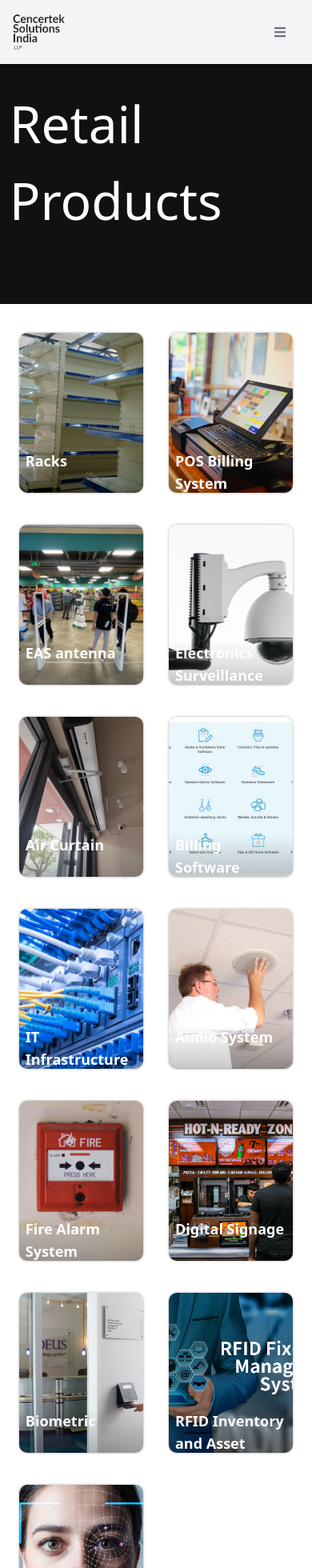
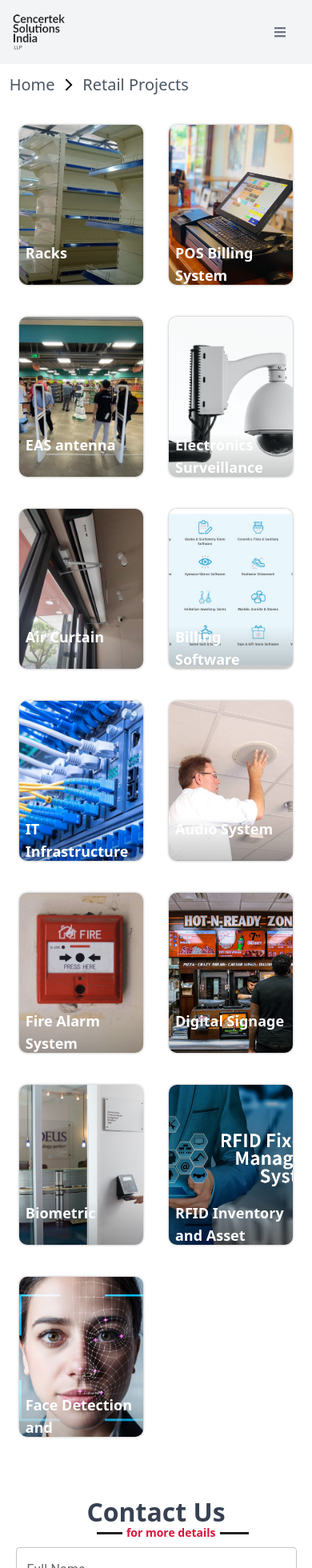
Before and after one commit to iam-vishal-ydv/Sensor-TS, a React (Vite) app: page /Sensor-TS/retail-projects in a window 390 px wide. Shown: the top 1960 px of the page at 80% size. Built offline with nearby package versions, Linux system fonts and the light colour scheme.

Commit message:
changes done

```diff
--- a/src/App.jsx
+++ b/src/App.jsx
@@ -19,7 +19,7 @@ function App() {
         <Route path="/Sensor-TS/contact" element={<ContactUs />} />
         <Route path="/Sensor-TS/retail-projects" element={<RetailProjects />} />
         <Route path="/Sensor-TS/retail-projects/singleproject/:id" element={<SingleProject />} />
-        <Route path="/Sensor-TS/retail-projects/singleproject/singleproduct/:id" element={<SingleProduct />} />
+        <Route path="/Sensor-TS/retail-projects/singleproduct/:id" element={<SingleProduct />} />
       </Routes>
       <Footer />
     </>
--- a/src/Components/Retail Projects/RetailProjects.jsx
+++ b/src/Components/Retail Projects/RetailProjects.jsx
@@ -38,12 +38,14 @@ export default function SingleProject() {
     ]
     return (
         <>
-            {/* <div className=' pt-3 path'><Link className='text-xl text-gray-600' to='/Sensor-TS/'>Home</Link>&nbsp;&nbsp; <ArrowForwardIosIcon sx={{ fontSize: '18px' }} />&nbsp;&nbsp;<Link className='text-xl text-gray-600' to='/Sensor-TS/retail-projects'>Retail Projects</Link> &nbsp;&nbsp; <ArrowForwardIosIcon sx={{ fontSize: '18px' }} />&nbsp;&nbsp;<span className='text-xl text-gray-700'>{id}</span></div> */}
-            <Grid container className='top-header'>
-                <div className='rheading'>Retail Products</div>
+            <div className=' pt-3 path'><Link className='text-xl text-gray-600' to='/Sensor-TS/'>Home</Link>&nbsp;&nbsp; <ArrowForwardIosIcon sx={{ fontSize: '18px' }} />&nbsp;&nbsp;<Link className='text-xl text-gray-600' to='/Sensor-TS/retail-projects'>Retail Projects</Link> </div>
+           {/* <div className='top-container'>
+           <Grid container className='top-header'>
+                <div className='rheading text-center mx-auto'>Check out some of our awesome<br/> projects with creative ideas.</div>
             </Grid>
+           </div> */}
             <Grid container className='img-container' mt={2}>
-                {data.map((item, index) => <Grid item md={2} sm={3} xs={6} px={2} pb={5}>
+                {data.map((item, index) => <Grid item md={2} sm={3} xs={6} px={2} pb={5} onClick={()=>navigate(`/Sensor-TS/retail-projects/singleproduct/${item.name}`)}>
                     <div className='img-con'>
                         <div className={item.img} >
 
@@ -56,7 +58,7 @@ export default function SingleProject() {
                 </Grid>)}
             </Grid>
             <div className='contact_container'>
-                <h1 className='about-product-heading text-center pb-5'>Contact Us For More Information</h1>
+                <h1 className='about-product-heading text-center pb-5 text-gray-700'>Contact Us</h1>
                 <ContactFields />
             </div>
         </>
--- a/src/index.css
+++ b/src/index.css
@@ -131,6 +131,7 @@
 
 .contact_container{
     margin:10px 30%;
+    position: relative;
 }
 
 .btn{
@@ -386,16 +387,44 @@
     font-weight: 700;
 }
 
+.about-product-heading::before{
+    content: ' ';
+    font-size: 14px;
+    width: 190px;
+    height: 3px;
+    background: #222;
+    position: absolute;
+    top: 49px;
+    left: 33%;
+}
+.about-product-heading::after{
+    content: 'for more details';
+    font-size: 14px;
+    padding: 0 5px;
+    color: crimson;
+    background: white;
+    position: absolute;
+    top: 39px;
+    left: 40%;
+}
+
+.top-container{
+    padding: 1% 3%;
+}
+
 .top-header{
-    background: #111;
-    width: 100%;
-    height: 300px;
+    background: #f2f2f2;
+    width: 90%;
+    border-radius: 20px;
+    *height: 300px;
 }
 
 .rheading{
-    font-size: 4rem;
-    color: white;
-    padding: 7% 3%;
+    font-size: 3rem;
+    color: #222;
+    font-weight: 600;
+    padding: 5% 3%;
+
 }
 
 @media only screen and (max-width: 900px) {
@@ -406,6 +435,16 @@
     } */
     .contact_container{
         margin:10px 15%;
+    }
+    .rheading{
+        font-size: 2rem;
+    }
+    .top-container{
+        padding: 0 4%;
+    }
+    .about-product-heading::before{
+        top: 49px;
+        left: 34%;
     }
 }
 
@@ -434,4 +473,23 @@
         box-shadow: 0 0 4px -2px;
         cursor: pointer;
     }
+    .rheading{
+        font-size: 1.5rem;
+    }
   }
+
+  @media only screen and (max-width: 480px) {
+    .rheading{
+        font-size:1rem ;
+    }
+    .top-container{
+        padding: 0 5%;
+    }
+    .about-product-heading::before{
+        top: 49px;
+        left: 29%;
+    }
+    .about-product-heading::after{
+        left: 38%;
+    }
+  }
```
